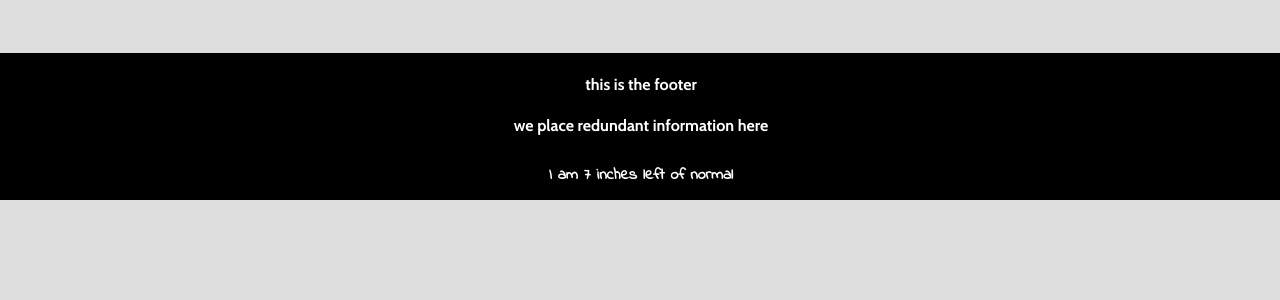
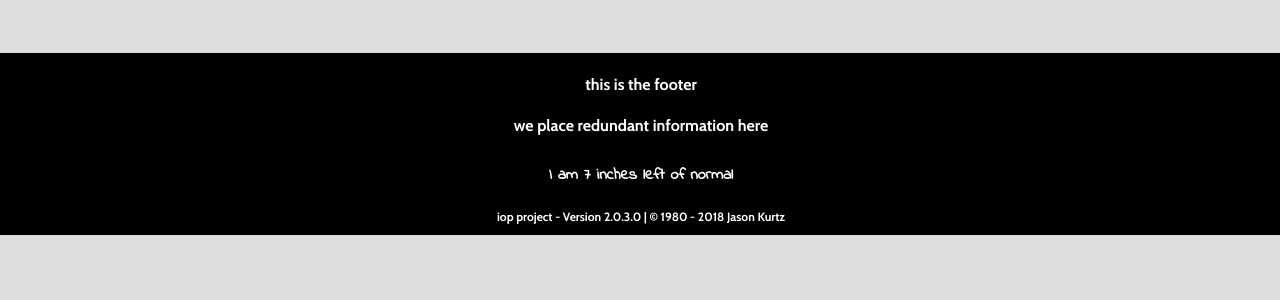
Before and after one commit to School-WEB-230-JasonKurtz/2xx, a PHP site: page / in a window 1280 px wide. Shown: the part 295-595 px from the top of the page. Run offline with PHP 8.4, Linux system fonts and the light colour scheme.

Commit message:
Added copyright and versioning

```diff
--- a/assets/css/style.css
+++ b/assets/css/style.css
@@ -507,3 +507,9 @@ table tr:hover td {
     left: calc(50% - 150px);
 
 }
+
+
+.copyright {
+    font-size: .75em;
+    padding: 10px;
+}
--- a/include/footer.inc.php
+++ b/include/footer.inc.php
@@ -2,6 +2,7 @@
             <h4>this is the footer</h4>
             <p>we place redundant information here</p>
             <div id="footerTagLine">I am 7 inches left of normal</div>
+		  <div class="copyright">iop project - Version <?php echo VERSION; ?> | &copy; 1980 - <?php echo date('Y'); ?> Jason Kurtz</div>
         </footer>
     </body>
 </html>
```
